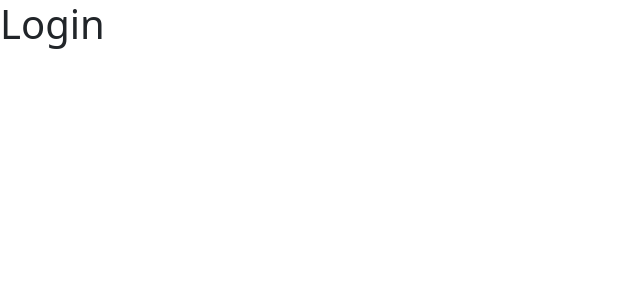
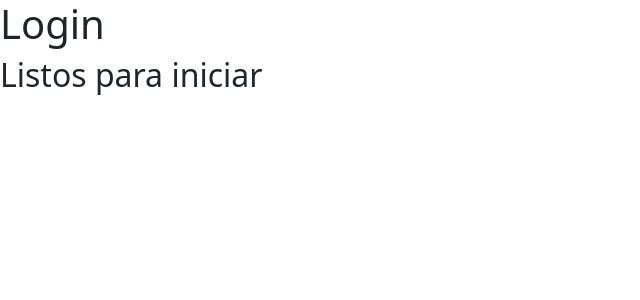
Before and after one commit to Avpc22/parcial2, a Vue app in the folder drabon-ball-tinder/: page / in a window 1280 px wide. Shown: the top 300 px of the page, without its empty margins (0-640 px from the left). Built offline with nearby package versions, Linux system fonts and the light colour scheme.

Commit message:
Configuración Bootstrap

```diff
--- a/drabon-ball-tinder/src/views/LoginPage.vue
+++ b/drabon-ball-tinder/src/views/LoginPage.vue
@@ -1,5 +1,6 @@
 <template>
     <h1>Login</h1>
+    <h2>Listos para iniciar</h2>
 </template>
 <script>
 
```
